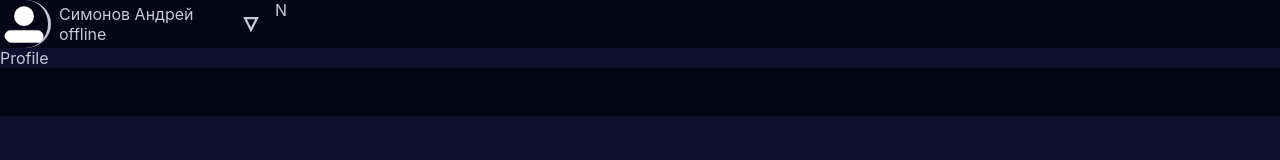
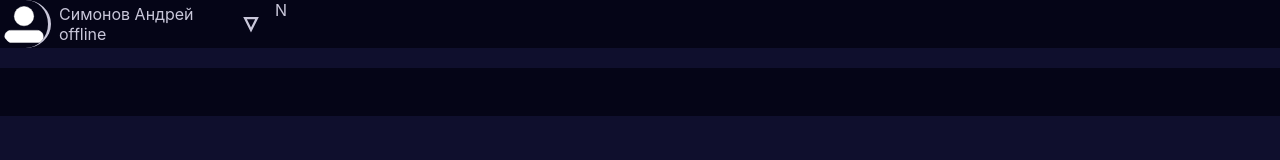
Before and after one commit to andsimon3/tittle.com, a React (Create React App) app: page / in a window 1280 px wide. Shown: the top 160 px of the page. Built offline with nearby package versions, Linux system fonts and the light colour scheme.

Commit message:
Profile add

```diff
--- a/src/src/css/App.css
+++ b/src/src/css/App.css
@@ -48,7 +48,6 @@
   background-color:   #0f0f2d;
 }
 #MainBlock{
-  overflow-y: scroll;
   top: 3rem;
   width: 100vw;
   height: calc(100vh-6rem);
--- /dev/null
+++ b/src/src/css/Profile.css
@@ -0,0 +1,5 @@
+#ProfileHeader{
+	position: relative;
+	width: 100%;
+	height: 20%;
+}
--- a/src/src/fragments/Profile.js
+++ b/src/src/fragments/Profile.js
@@ -1,7 +1,20 @@
 import React from 'react';
+import '../css/Profile.css';
 
-function ProfileFragment() {
-	return <div>Profile</div>;
+function ProfileFragment(prop) {
+	return (
+		<div>
+			<div id='ProfileHeader'>
+				<img />
+				<span>
+
+				</span>
+			</div>
+			<div>
+
+			</div>
+		</div>
+	);
 }
 
 export default ProfileFragment;
```
